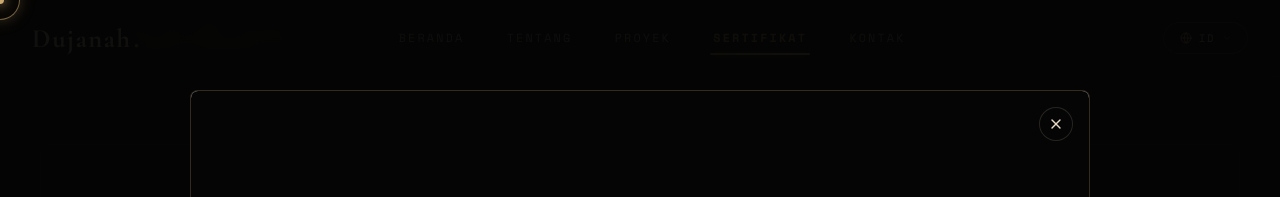
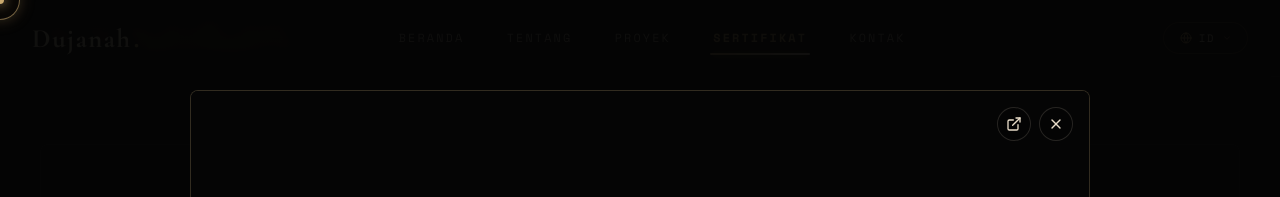
Before and after one commit to DujanahSr/my-porto, a Next.js app: page /sertifikat in a window 1280 px wide. Both pictures are taken after a click on the element 229 px from the left and 990 px from the top of the page. Shown: the part 590-787 px from the top of the page. Built offline with nearby package versions, Linux system fonts and the light colour scheme.

Commit message:
perbaikan: tautkan file sertifikat resmi Logika Algoritma (Bahasa C) dan tingkatkan pratinjau dokumen

```diff
--- a/src/app/sertifikat/page.tsx
+++ b/src/app/sertifikat/page.tsx
@@ -1,7 +1,7 @@
 "use client";
 
 import { motion, useInView, AnimatePresence } from "framer-motion";
-import { X, ZoomIn, FileText } from "lucide-react";
+import { X, ZoomIn, FileText, ExternalLink } from "lucide-react";
 import { useLanguage } from "@/context/LanguageContext";
 import { useRef, useState } from "react";
 
@@ -62,27 +62,57 @@ function Lightbox({ cert, onClose }: { cert: Certificate; onClose: () => void })
             background: "#0D0D0D",
           }}
         >
-          {/* Close button */}
+          {/* Action buttons */}
+          <div style={{ position: "absolute", top: "1rem", right: "1rem", zIndex: 10, display: "flex", alignItems: "center", gap: "0.5rem" }}>
+            {cert.fileUrl && (
+              <a
+                href={cert.fileUrl}
+                target="_blank"
+                rel="noopener noreferrer"
+                title="Buka Dokumen di Tab Baru"
+                style={{
+                  background: "rgba(5,5,5,0.85)", border: "1px solid rgba(232,220,200,0.15)",
+                  borderRadius: "50%", padding: "0.5rem", color: "#E8DCC8",
+                  cursor: "pointer", display: "flex", textDecoration: "none",
+                  transition: "color 0.2s, border-color 0.2s",
+                }}
+                className="hover:text-[#C9A96E] hover:border-[#C9A96E]"
+              >
+                <ExternalLink style={{ width: "16px", height: "16px" }} />
+              </a>
+            )}
             <button
               onClick={onClose}
+              title="Tutup"
               style={{
-              position: "absolute", top: "1rem", right: "1rem", zIndex: 10,
-              background: "rgba(5,5,5,0.8)", border: "1px solid rgba(232,220,200,0.15)",
+                background: "rgba(5,5,5,0.85)", border: "1px solid rgba(232,220,200,0.15)",
                 borderRadius: "50%", padding: "0.5rem", color: "#E8DCC8",
                 cursor: "pointer", display: "flex",
+                transition: "color 0.2s, border-color 0.2s",
               }}
+              className="hover:text-[#C9A96E] hover:border-[#C9A96E]"
             >
               <X style={{ width: "16px", height: "16px" }} />
             </button>
+          </div>
 
           {/* Document Viewer */}
           {cert.fileUrl ? (
-            <div style={{ position: "relative", width: "100%", height: "65vh", background: "#e5e5e5" }}>
+            <div style={{ position: "relative", width: "100%", height: "65vh", background: "#0a0a0a", display: "flex", alignItems: "center", justifyContent: "center", overflow: "hidden" }}>
+              {/\.(jpe?g|png|webp|svg)$/i.test(cert.fileUrl) ? (
+                // eslint-disable-next-line @next/next/no-img-element
+                <img
+                  src={cert.fileUrl}
+                  alt={cert.title}
+                  style={{ maxWidth: "100%", maxHeight: "100%", objectFit: "contain" }}
+                />
+              ) : (
                 <iframe
                   src={`${cert.fileUrl}#toolbar=0&navpanes=0`}
                   style={{ width: "100%", height: "100%", border: "none" }}
                   title={cert.title}
                 />
+              )}
             </div>
           ) : (
             <div style={{ padding: "4rem", textAlign: "center" }}>
--- a/src/i18n/dictionaries.ts
+++ b/src/i18n/dictionaries.ts
@@ -411,9 +411,9 @@ export const dictionaries = {
         {
           title: "Logika Algoritma (Bahasa C)",
           issuer: "Beasiswa PUB",
-          year: "2024",
+          year: "2025",
           description: "Pelatihan fundamental pemrograman tingkat rendah, algoritma sorting/searching, dan alokasi memori dinamis.",
-          fileUrl: "/bahasaC.png"
+          fileUrl: "/sertifikat/sertifikat-logika-algoritma.pdf"
         },
         {
           title: "Struktur Data C Lanjutan",
@@ -866,9 +866,9 @@ export const dictionaries = {
         {
           title: "Algorithmic Logic (C Language)",
           issuer: "PUB Scholarship",
-          year: "2024",
+          year: "2025",
           description: "Foundational low-level programming, searching/sorting algorithms, and dynamic memory pointers.",
-          fileUrl: "/bahasaC.png"
+          fileUrl: "/sertifikat/sertifikat-logika-algoritma.pdf"
         },
         {
           title: "Advanced Data Structures in C",
```
Also changed, not shown: 1 other file (tests, documents, lock files or other folders). Lines whose indentation alone changed are shown as unchanged.
